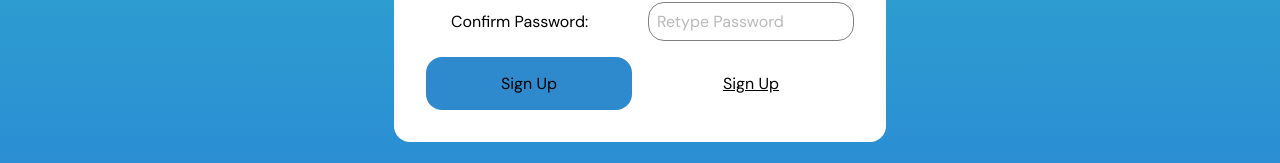
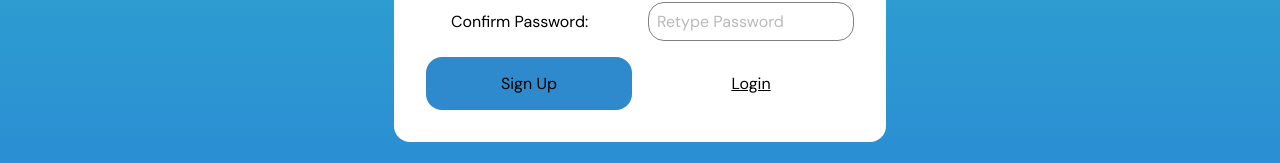
Before and after one commit to kervyntan/personal-page-react, a React (Create React App) app in the folder personal_page/: page /signup in a window 1280 px wide. Shown: the part 299-462 px from the top of the page. Built offline with nearby package versions, Linux system fonts and the light colour scheme.

Commit message:
updated logic for sign up show password

```diff
--- a/personal_page/src/components/cms/SignUp.jsx
+++ b/personal_page/src/components/cms/SignUp.jsx
@@ -9,17 +9,24 @@ const SignUp = () => {
   const [creds, setCreds] = useState({
     email: "",
     password: "",
-    confirm_password : ""
+    confirm_password: "",
   });
   const [btnDisabled, setBtnDisabled] = useState(false);
   const [showCompleteModal, setShowCompleteModal] = useState(false);
 
   const signupForm = useRef("signupForm");
 
-//   const showPassword = () => {
-//     const password = document.querySelector('.password');
-//     password.type = "text";
-//   }
+  const showPassword = () => {
+    const password = document.querySelector(".password");
+    if (password.type === "password") {
+      password.type = "text";
+    }
+
+    if (password.type === "text") {
+      password.type = "password";
+    }
+
+  };
 
   const signupFormHandler = () => {
     const email = signupForm.current.email.value;
@@ -56,7 +63,11 @@ const SignUp = () => {
   return (
     <div className="signup">
       <h2 className="signup__heading">Sign Up: </h2>
-      <form ref={signupForm} className="signup__form" onSubmit={signupFormHandler}>
+      <form
+        ref={signupForm}
+        className="signup__form"
+        onSubmit={signupFormHandler}
+      >
         <label htmlFor="email"> Email: </label>
         <input
           type="email"
@@ -120,7 +131,7 @@ const SignUp = () => {
         )}
 
         {/* <Button text="click here" onClickHandler={showPassword} /> */}
-        <Link to="/signup">Sign Up</Link>
+        <Link to="/login">Login</Link>
       </form>
     </div>
   );
```
